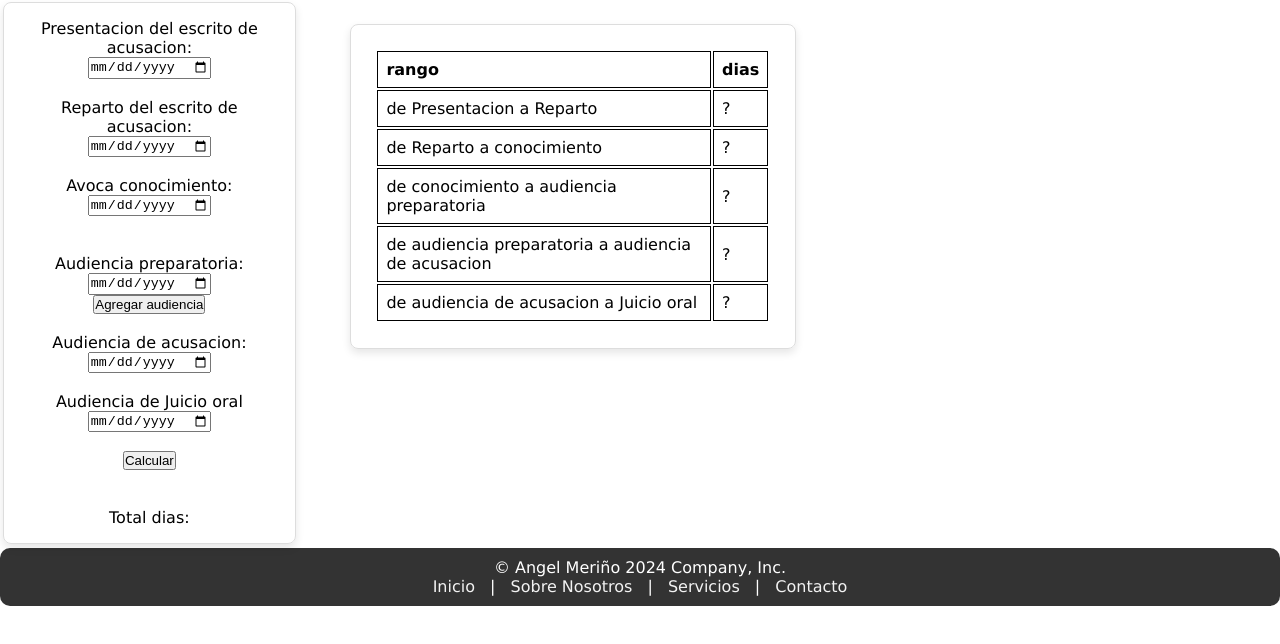
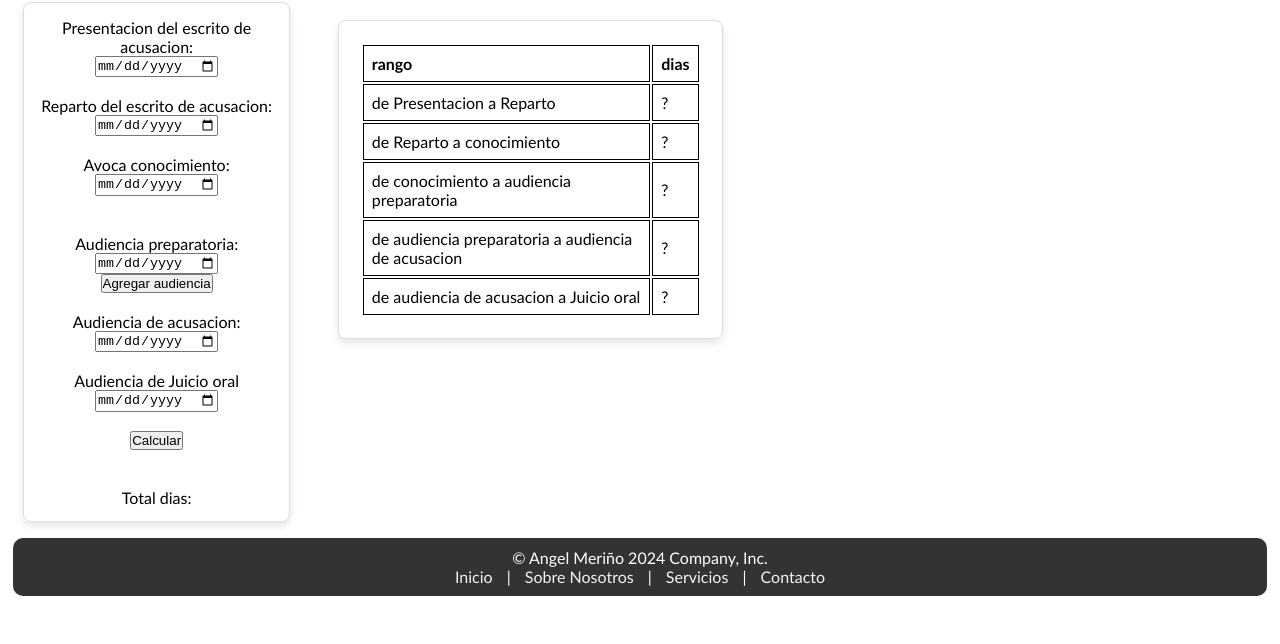
Before and after one commit to anghel3m/ContadorDias, a plain HTML site: page index.html in a window 1280 px wide. Shown: the part 88-732 px from the top of the page. Drawn offline with Linux system fonts and the light colour scheme.

Commit message:
mejoras en el stilo

```diff
--- a/style.css
+++ b/style.css
@@ -6,15 +6,19 @@
 
 
 #mainDiv{
-  display:flex;
+  margin-left: 20;
+  display:inline-flex;
+  flex-wrap: wrap;
+  justify-content: center;
 }
 html{
-  font-family:Verdana, Geneva, Tahoma, sans-serif;
+  font-family:'Gill Sans', 'Gill Sans MT', Calibri, 'Trebuchet MS', sans-serif
 }
 
 /* Estilos básicos para la barra de navegación */
 nav {
   display: flex;
+
 }
 .navbar {
   margin: 1%;
@@ -38,13 +42,14 @@ nav {
 
 /* Estilos básicos para el footer */
 .footer {
+  margin: 1%;
   background-color: #333;
   color: white;
   text-align: center;
   padding: 10px 0;
   left: 0;
   bottom: 0;
-  width: 100%;
+
   border-radius: 10px;
 }
 .footer a {
```
